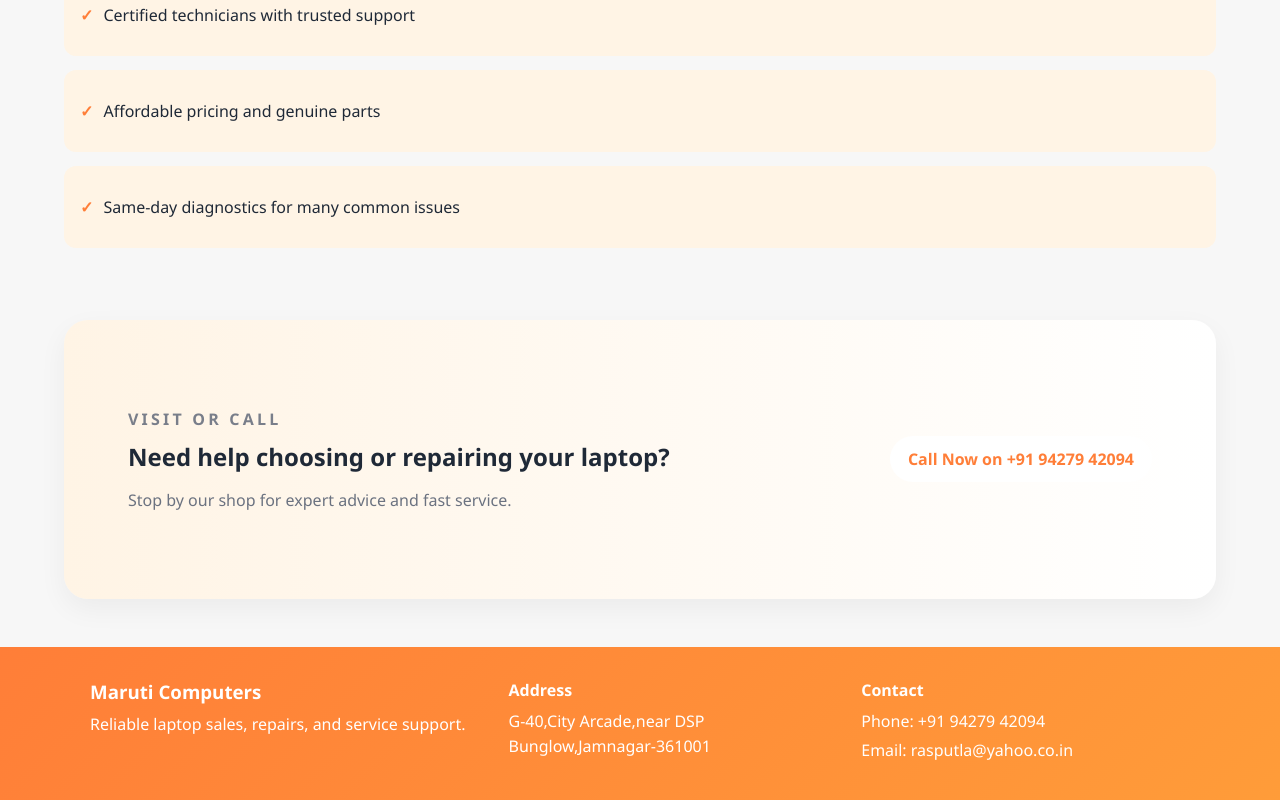
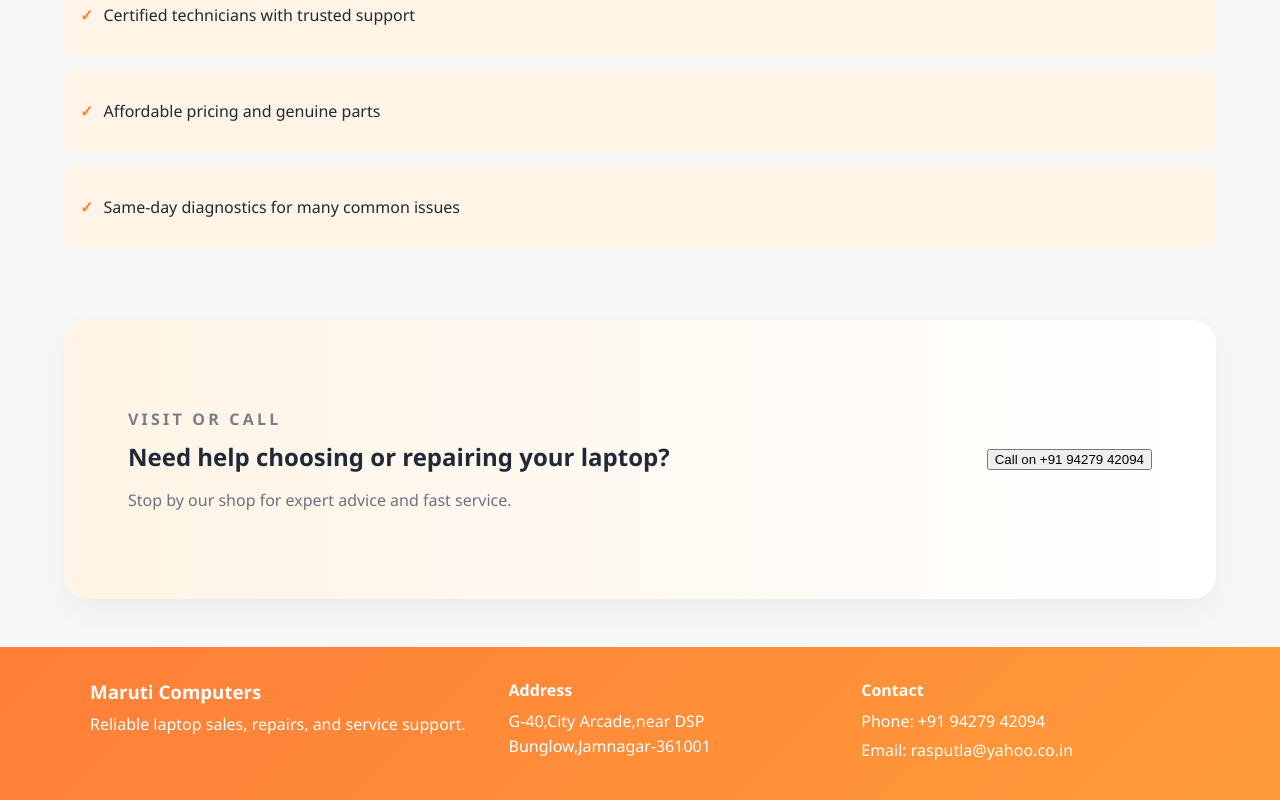
Before and after one commit to dhavalrasputala/Website, a React (Create React App) app in the folder website/: page / in a window 1280 px wide. Shown: the part 1897-2697 px from the top of the page. Built offline with nearby package versions, Linux system fonts and the light colour scheme.

Commit message:
Update App.js

```diff
--- a/website/src/App.js
+++ b/website/src/App.js
@@ -222,9 +222,9 @@ function HomePage({ onNavigate }) {
             <h2>Need help choosing or repairing your laptop?</h2>
             <p>Stop by our shop for expert advice and fast service.</p>
           </div>
-          <a className="btn btn-primary" href="tel:+919427942094">
-            Call Now on +91 94279 42094
-          </a>
+          <button disable>
+              Call on +91 94279 42094
+              </button>
         </section>
       </main>
 
```
